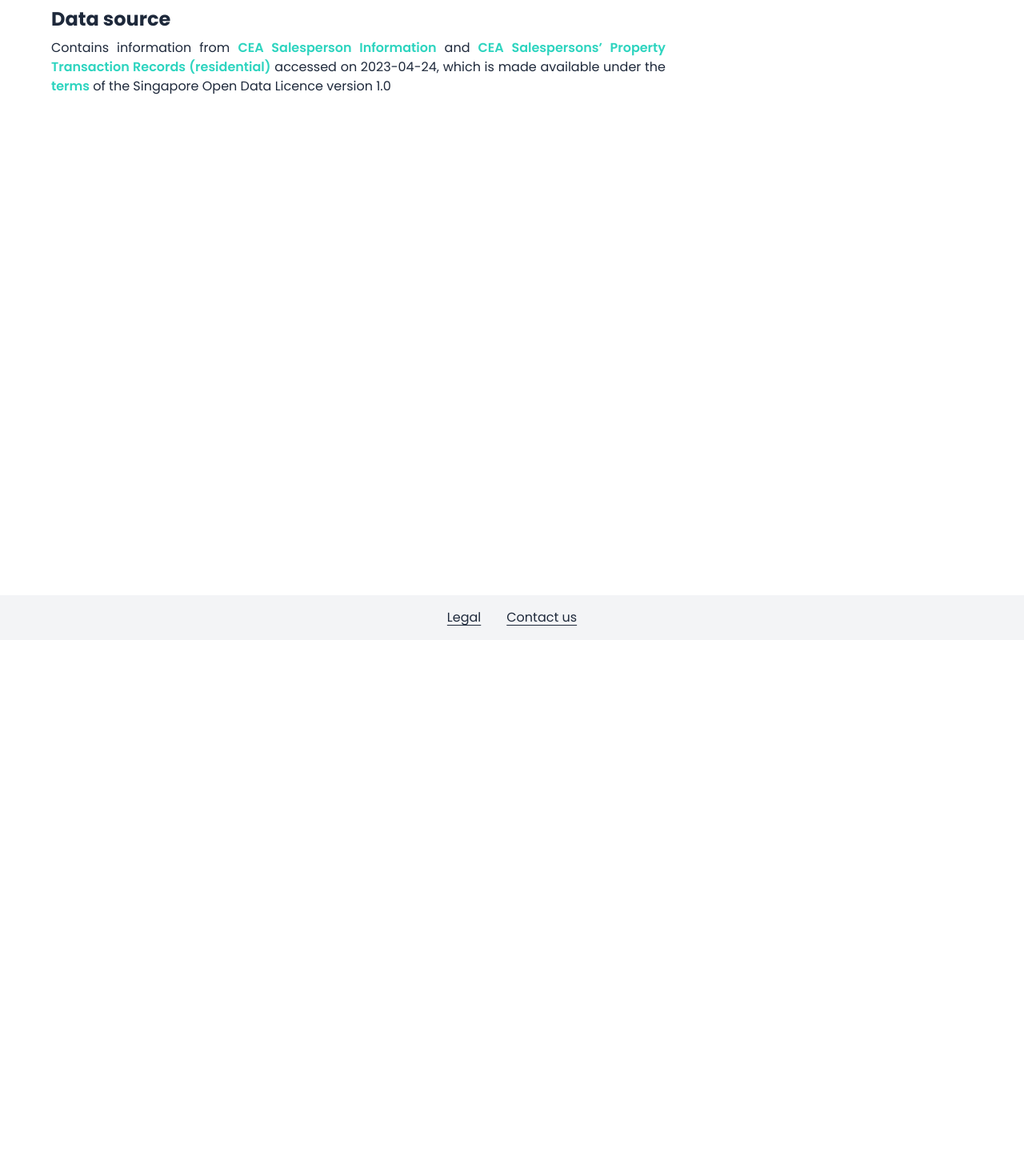
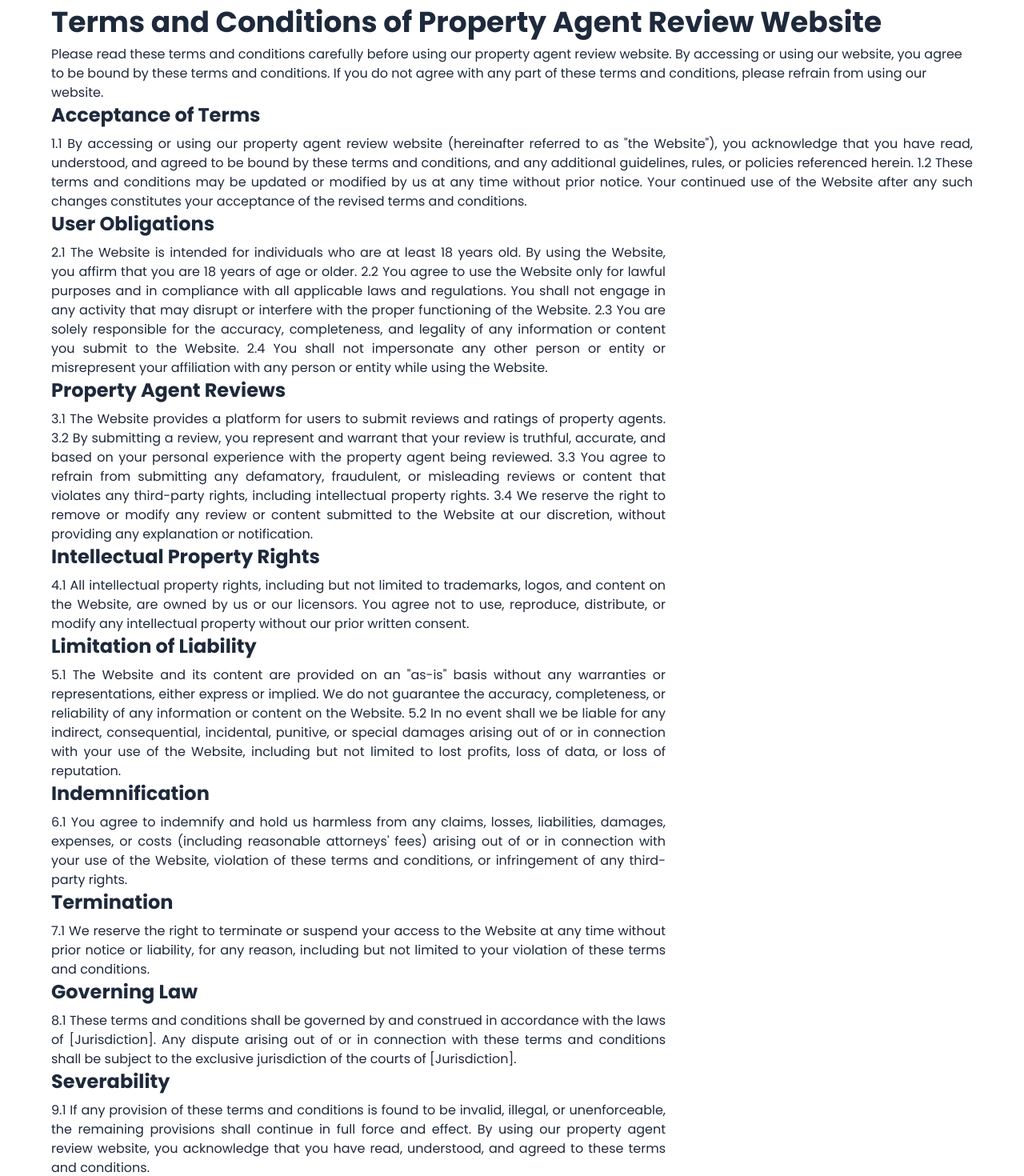
Before and after one commit to bobbykwong/agent_review, a Next.js app: page /legal in a window 1280 px wide. Shown: the part 120-1590 px from the top of the page at 80% size. Before the commit the page ends 920 px from the top, so only its background shows below. Built offline with nearby package versions, Linux system fonts and the light colour scheme; no server answers.

Commit message:
Added reviews policy page and updated legal page.

```diff
--- a/src/pages/legal.tsx
+++ b/src/pages/legal.tsx
@@ -5,6 +5,74 @@ import { PageLayout } from "@/components/layout";
 export default function Page() {
   return (
     <PageLayout>
+
+      <h1 className="text-4xl font-bold mb-2">Terms and Conditions of Property Agent Review Website</h1>
+
+      Please read these terms and conditions carefully before using our property agent review website. By accessing or using our website, you agree to be bound by these terms and conditions. If you do not agree with any part of these terms and conditions, please refrain from using our website.
+
+      <h2 className="text-2xl font-bold mb-2">Acceptance of Terms</h2>
+      <p className="max-w-screen-desktop text-justify">
+      1.1 By accessing or using our property agent review website (hereinafter referred to as "the Website"), you acknowledge that you have read, understood, and agreed to be bound by these terms and conditions, and any additional guidelines, rules, or policies referenced herein.
+
+      1.2 These terms and conditions may be updated or modified by us at any time without prior notice. Your continued use of the Website after any such changes constitutes your acceptance of the revised terms and conditions.
+      </p>
+
+      <h2 className="text-2xl font-bold mb-2">User Obligations</h2>
+      <p className="max-w-screen-tablet text-justify">
+      2.1 The Website is intended for individuals who are at least 18 years old. By using the Website, you affirm that you are 18 years of age or older.
+
+      2.2 You agree to use the Website only for lawful purposes and in compliance with all applicable laws and regulations. You shall not engage in any activity that may disrupt or interfere with the proper functioning of the Website.
+
+      2.3 You are solely responsible for the accuracy, completeness, and legality of any information or content you submit to the Website.
+
+      2.4 You shall not impersonate any other person or entity or misrepresent your affiliation with any person or entity while using the Website.
+      </p>
+
+      <h2 className="text-2xl font-bold mb-2">Property Agent Reviews</h2>
+      <p className="max-w-screen-tablet text-justify">
+      3.1 The Website provides a platform for users to submit reviews and ratings of property agents.
+
+      3.2 By submitting a review, you represent and warrant that your review is truthful, accurate, and based on your personal experience with the property agent being reviewed.
+
+      3.3 You agree to refrain from submitting any defamatory, fraudulent, or misleading reviews or content that violates any third-party rights, including intellectual property rights.
+
+      3.4 We reserve the right to remove or modify any review or content submitted to the Website at our discretion, without providing any explanation or notification.
+      </p>
+
+      <h2 className="text-2xl font-bold mb-2">Intellectual Property Rights</h2>
+      <p className="max-w-screen-tablet text-justify">
+      4.1 All intellectual property rights, including but not limited to trademarks, logos, and content on the Website, are owned by us or our licensors. You agree not to use, reproduce, distribute, or modify any intellectual property without our prior written consent.
+      </p>
+
+      <h2 className="text-2xl font-bold mb-2">Limitation of Liability</h2>
+      <p className="max-w-screen-tablet text-justify">
+      5.1 The Website and its content are provided on an "as-is" basis without any warranties or representations, either express or implied. We do not guarantee the accuracy, completeness, or reliability of any information or content on the Website.
+
+      5.2 In no event shall we be liable for any indirect, consequential, incidental, punitive, or special damages arising out of or in connection with your use of the Website, including but not limited to lost profits, loss of data, or loss of reputation.
+      </p>
+
+      <h2 className="text-2xl font-bold mb-2">Indemnification</h2>
+      <p className="max-w-screen-tablet text-justify">
+      6.1 You agree to indemnify and hold us harmless from any claims, losses, liabilities, damages, expenses, or costs (including reasonable attorneys' fees) arising out of or in connection with your use of the Website, violation of these terms and conditions, or infringement of any third-party rights.
+      </p>
+
+      <h2 className="text-2xl font-bold mb-2">Termination</h2>
+      <p className="max-w-screen-tablet text-justify">
+      7.1 We reserve the right to terminate or suspend your access to the Website at any time without prior notice or liability, for any reason, including but not limited to your violation of these terms and conditions.
+      </p>
+
+      <h2 className="text-2xl font-bold mb-2">Governing Law</h2>
+      <p className="max-w-screen-tablet text-justify">
+      8.1 These terms and conditions shall be governed by and construed in accordance with the laws of [Jurisdiction]. Any dispute arising out of or in connection with these terms and conditions shall be subject to the exclusive jurisdiction of the courts of [Jurisdiction].
+      </p>
+
+      <h2 className="text-2xl font-bold mb-2">Severability</h2>
+      <p className="max-w-screen-tablet text-justify">
+      9.1 If any provision of these terms and conditions is found to be invalid, illegal, or unenforceable, the remaining provisions shall continue in full force and effect.
+
+      By using our property agent review website, you acknowledge that you have read, understood, and agreed to these terms and conditions.
+      </p>
+
       <h2 className="text-2xl font-bold mb-2">Data source</h2>
       <p className="max-w-screen-tablet text-justify">
         Contains information from{" "}
--- /dev/null
+++ b/src/pages/reviews-policy/index.tsx
@@ -0,0 +1,75 @@
+import Head from "next/head";
+
+import { HorizontalLayout, PageLayout } from "@/components/layout";
+
+export default function Home() {
+  return (
+    <>
+      <Head>
+        <title>Realway</title>
+        <meta content="width=device-width, initial-scale=1" name="viewport" />
+        <meta
+          name="description"
+          content="Find the perfect property agent in Singapore with our app. Use real transaction data and agent expertise to make an informed decision. Say goodbye to biased advertising and hello to reliable recommendations."
+        />
+        <link rel="icon" href="/graphics/hut.svg" />
+      </Head>
+      <div className="bg-gray-100">
+        <PageLayout>
+          <div className="py-12">
+            <h1 className="text-5xl font-semibold">
+             Reviews Policy
+            </h1>
+          </div>
+          <div className="py-12">
+              <h2 className="text-3xl font-medium py-4">
+                Who can leave a review?
+              </h2>
+              <p className="mt-2 text-gray-500 tracking-wider text-lg max-w-screen-tablet text-justify">
+                Anyone who has had an interaction with the agent in their capacity as an agent can create an account and leave a review. We think that every part of the experience with an agent is important for helping decide which agent to work with. This also ensures that agents cannot pre-screen who gets to leave a review or moderate the review itself.
+                <br></br>
+                <br></br>
+                Agents can invite clients to leave a review but are not allowed to provide an incentive or payment for clients to do so.
+                <br></br>
+                <br></br>
+                People who have not had a genuine interaction with the agent in their capacity or service as an agent are not allowed to leave a review.
+              </p>
+          </div>
+          <div className="py-12">
+              <h2 className="text-3xl font-medium py-4">
+                How we combat fake reviews
+              </h2>
+              <p className="mt-2 text-gray-500 tracking-wider text-lg max-w-screen-tablet text-justify">
+                When we suspect that a review might be fake, we will ask for proof of interaction from the reviewer via the email provided during sign up.
+                <br></br>
+                <br></br>
+                Some things that serve as proof of interaction can be but are not limited to transaction records with names, text messages arranging appointments, email correspondence etc. Please be advised that we may request proof of an interaction, and failure to provide these records could lead to the removal of a review.
+              </p>
+          </div>
+          <div className="py-12">
+              <h2 className="text-3xl font-medium py-4">
+                When is a review taken down?
+              </h2>
+              <p className="mt-2 text-gray-500 tracking-wider text-lg max-w-screen-tablet text-justify">
+                Agents are not allowed to delete reviews, they are only allowed to flag a review if there is doubt on whether the reviewer had an actual interaction with the agent. An agent cannot flag a review simply because a review is negative or unfavourable to them.
+                <br></br>
+                <br></br>
+                When a review has been flagged, we will investigate the review. If it is found to be a fake review or flout the guidelines for reviews, the review will be taken down.
+              </p>
+          </div>
+          <div className="py-12">
+              <h2 className="text-3xl font-medium py-4">
+                General review guidelines
+              </h2>
+              <p className="mt-2 text-gray-500 tracking-wider text-lg max-w-screen-tablet text-justify">
+              Whatever the experience between client and agent, a review should always be respectful to the agent involved. Do not write reviews that are harmful, hateful, discriminatory, defamatory or obscene.
+              <br></br>
+              <br></br>
+              Do not make up an interaction or write a review for someone else.
+              </p>
+          </div>
+        </PageLayout>
+      </div>
+    </>
+  );
+}
```
